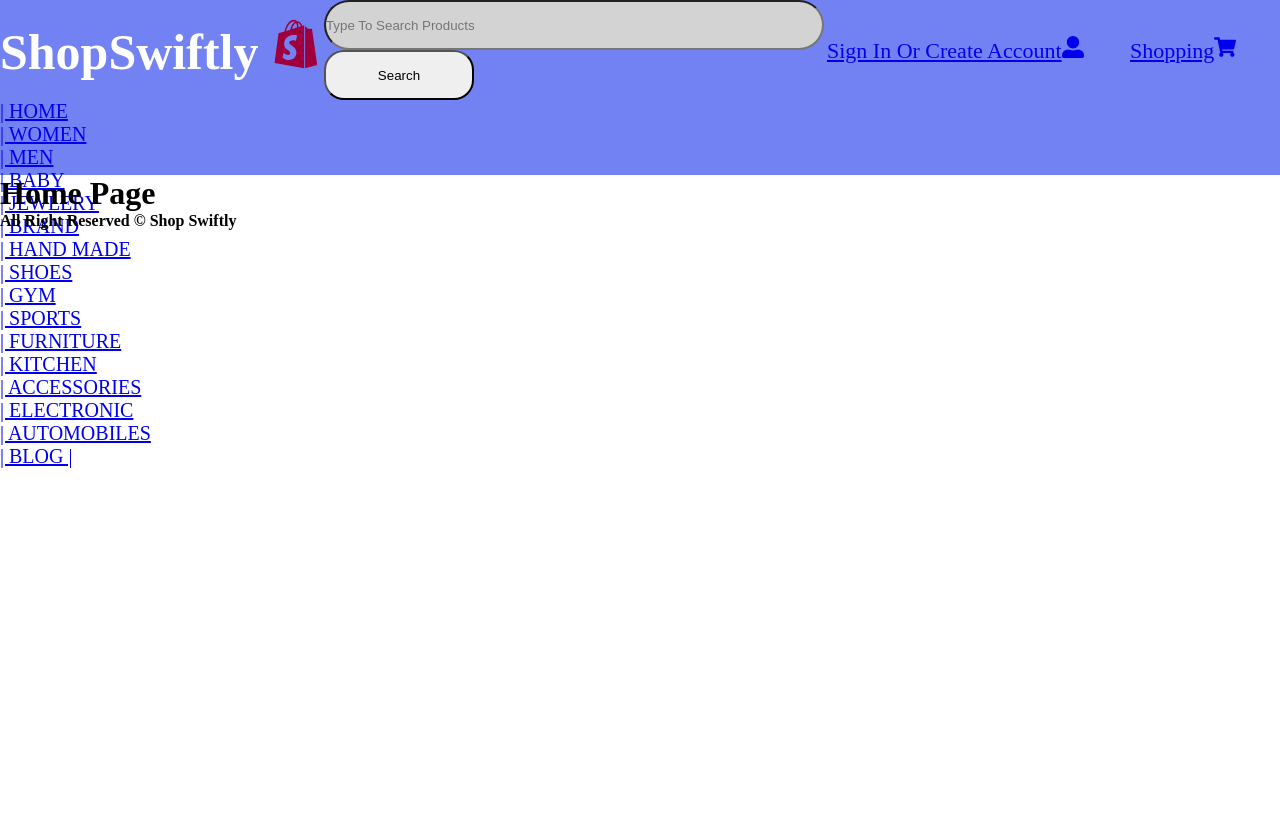
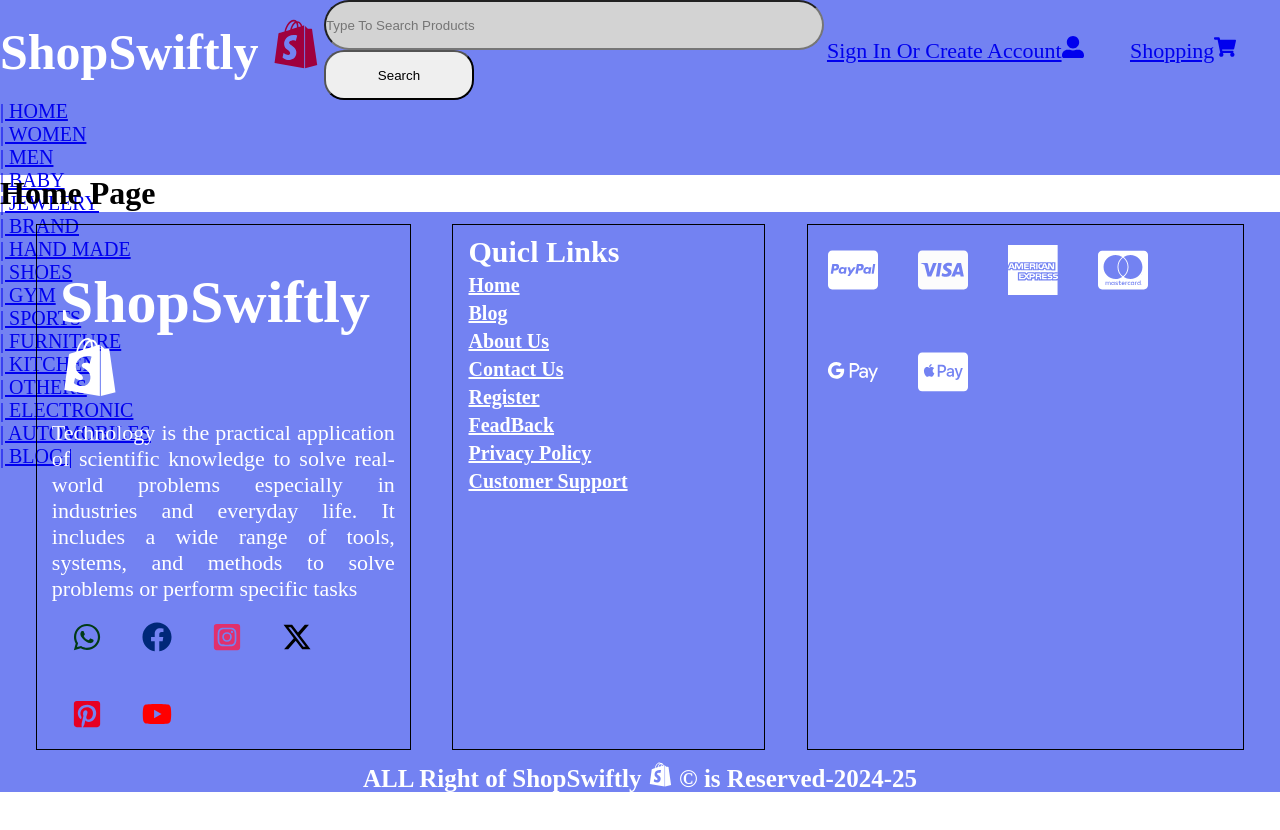
Before and after one commit to iamabd591/ShopSwiftly-Mern-Stack-Ecommerce-Project, a React (Create React App) app in the folder client/: page / in a window 1280 px wide. Shown: the top 830 px of the page. Before the commit the page ends 800 px from the top, so only its background shows below. Built offline with nearby package versions, Linux system fonts and the light colour scheme; the HTML template or start-up script is replaced by a standard one.

Commit message:
Footer design

```diff
--- a/client/src/components/layout/Footer.js
+++ b/client/src/components/layout/Footer.js
@@ -1,9 +1,183 @@
-import React from 'react'
-
+import React from "react";
+import {
+  FaShopify,
+  FaXTwitter,
+  FaCcPaypal,
+  FaCcVisa,
+  FaCcMastercard,
+  FaGooglePay,
+  FaCcApplePay,
+} from "react-icons/fa6";
+import { SiAmericanexpress } from "react-icons/si";
+import { NavLink } from "react-router-dom";
+import {
+  FaFacebook,
+  FaInstagramSquare,
+  FaPinterestSquare,
+  FaYoutube,
+  FaWhatsapp,
+} from "react-icons/fa";
 export default function Footer() {
   return (
-    <div className='bg-dark text-light p-3'>
-     <h4 className='text-center'>All Right Reserved &copy; Shop Swiftly</h4>
-    </div>
-  )
+    <>
+      <div className="Footer">
+        <div className="info">
+          <h2>
+            ShopSwiftly{" "}
+            <span>
+              <FaShopify />
+            </span>
+          </h2>
+          <p>
+            Technology is the practical application of scientific knowledge to
+            solve real-world problems especially in industries and everyday
+            life. It includes a wide range of tools, systems, and methods to
+            solve problems or perform specific tasks
+          </p>
+          <div className="Social">
+            <ul>
+              <li>
+                <div className="whatsapp icons">
+                  <FaWhatsapp />
+                </div>
+              </li>
+            </ul>
+
+            <ul>
+              <li>
+                <div className="facebook icons">
+                  <FaFacebook />
+                </div>
+              </li>
+            </ul>
+
+            <ul>
+              <li>
+                <div className="instagram icons">
+                  <FaInstagramSquare />
+                </div>
+              </li>
+            </ul>
+
+            <ul>
+              <li>
+                <div className="twitter icons">
+                  <FaXTwitter />
+                </div>
+              </li>
+            </ul>
+
+            <ul>
+              <li>
+                <div className="pintrest icons">
+                  <FaPinterestSquare />
+                </div>
+              </li>
+            </ul>
+
+            <ul>
+              <li>
+                <div className="youtube icons">
+                  <FaYoutube />
+                </div>
+              </li>
+            </ul>
+          </div>
+        </div>
+        <div className="Footer-Nav">
+          <h4>Quicl Links</h4>
+          <div className="nav">
+            <ul>
+              <li>
+                <NavLink to="/" className="nav-link">
+                  Home
+                </NavLink>
+              </li>
+              <li>
+                <NavLink to="/" className="nav-link">
+                  Blog
+                </NavLink>
+              </li>
+              <li>
+                <NavLink to="/" className="nav-link">
+                  About Us
+                </NavLink>
+              </li>
+              <li>
+                <NavLink to="/" className="nav-link">
+                  Contact Us
+                </NavLink>
+              </li>
+              <li>
+                <NavLink to="/" className="nav-link">
+                  Register
+                </NavLink>
+              </li>
+              <li>
+                <NavLink to="/" className="nav-link">
+                  FeadBack
+                </NavLink>
+              </li>
+              <li>
+                <NavLink to="/" className="nav-link">
+                  Privacy Policy
+                </NavLink>
+              </li>
+              <li>
+                <NavLink to="/" className="nav-link">
+                  Customer Support
+                </NavLink>
+              </li>
+            </ul>
+          </div>
+        </div>
+        <div className="payment">
+          <div className="method">
+            <ul>
+              <li>
+                <div className="paypal">
+                  <FaCcPaypal />
+                </div>
+              </li>
+
+              <li>
+                <div className="visa">
+                  <FaCcVisa />
+                </div>
+              </li>
+
+              <li>
+                <div className="aexpress">
+                  <SiAmericanexpress />
+                </div>
+              </li>
+
+              <li>
+                <div className="mcard">
+                  <FaCcMastercard />
+                </div>
+              </li>
+
+              <li>
+                <div className="gpay">
+                  <FaGooglePay />
+                </div>
+              </li>
+
+              <li>
+                <div className="apay">
+                  <FaCcApplePay />
+                </div>
+              </li>
+            </ul>
+          </div>
+        </div>
+      </div>
+      <div className="rights">
+        <h4>
+          ALL Right of ShopSwiftly <FaShopify /> &copy; is Reserved-2024-25
+        </h4>
+      </div>
+    </>
+  );
 }
--- a/client/src/components/layout/Header.js
+++ b/client/src/components/layout/Header.js
@@ -138,7 +138,7 @@ export default function Header() {
 
               <li className="nav-item">
                 <NavLink to="/accessories" className="nav-link" tabIndex="-1">
-                  | Accessories
+                  | Others
                 </NavLink>
               </li>
 
--- a/client/src/index.css
+++ b/client/src/index.css
@@ -77,9 +77,137 @@ section ul {
   text-transform: uppercase;
   height: 75px;
   background: rgb(115, 130, 242) !important;
+  font-weight: 400;
 }
-.nav-link:hover{
-    color: #9f003d !important;
-    font-weight: 500;
-    transition: 0.5s ease;
+.nav-link:hover {
+  color: #9f003d !important;
 }
+.Footer {
+  width: 100%;
+  height: 550px;
+  display: flex;
+  justify-content: space-around;
+  align-items: center;
+  padding: 12px 15px;
+  background: rgb(115, 130, 242);
+}
+.info {
+  width: 30%;
+  height: 100%;
+  padding: 10px 15px;
+  border: 1px solid black;
+}
+.info h2 {
+  font-size: 60px;
+  text-decoration: none;
+  color: #fff;
+  margin-top: 25px;
+  padding: 8px;
+  cursor: pointer;
+}
+.info p {
+  font-size: 22px;
+  color: #fff;
+  text-align: justify;
+}
+.Footer-Nav {
+  width: 25%;
+  height: 100%;
+  padding: 10px 15px;
+  border: 1px solid black;
+}
+.Footer-Nav h4 {
+  font-weight: bold;
+  font-size: 30px;
+  color: #fff;
+}
+.Footer-Nav .nav {
+  width: 100%;
+  height: 100%;
+}
+.Footer-Nav .nav ul li {
+  list-style: none;
+  margin-top: 5px;
+  font-size: 20px;
+}
+.Footer-Nav .nav ul li .nav-link {
+  color: #ffffff;
+  font-weight: 700;
+}
+.Social {
+  width: 100%;
+  height: 100%;
+}
+.Social ul li {
+  list-style-type: none;
+  float: left;
+  margin: 20px;
+  font-size: 30px;
+  cursor: pointer;
+}
+.youtube {
+  color: #ff0000;
+}
+.pintrest {
+  color: #e60023;
+}
+.facebook {
+  color: #002879;
+}
+.instagram {
+  color: #e1306c;
+}
+.whatsapp {
+  color: #013b16;
+}
+.twitter {
+  color: #000;
+}
+
+.payment {
+  width: 35%;
+  height: 100%;
+  border: 1px solid black;
+}
+.rights {
+  width: 100%;
+  height: 30px;
+  display: flex;
+  justify-content: space-around;
+  align-items: center;
+  background: rgb(115, 130, 242);
+}
+.payment .method {
+  width: 100%;
+  height: 100%;
+}
+
+.payment .method ul li {
+  list-style-type: none;
+  float: left;
+  margin: 20px;
+  font-size: 50px;
+  cursor: pointer;
+}
+.paypal {
+  color: #ffffff;
+}
+.visa {
+  color: #fcfcfc;
+}
+.aexpress {
+  color: #ffffff;
+}
+.mcard {
+  color: #ffffff;
+}
+.gpay {
+  color: #ffffff;
+}
+.apay {
+  color: #ffffff;
+}
+.rights h4 {
+  font-size: 25px;
+  color: #fff;
+}
```
